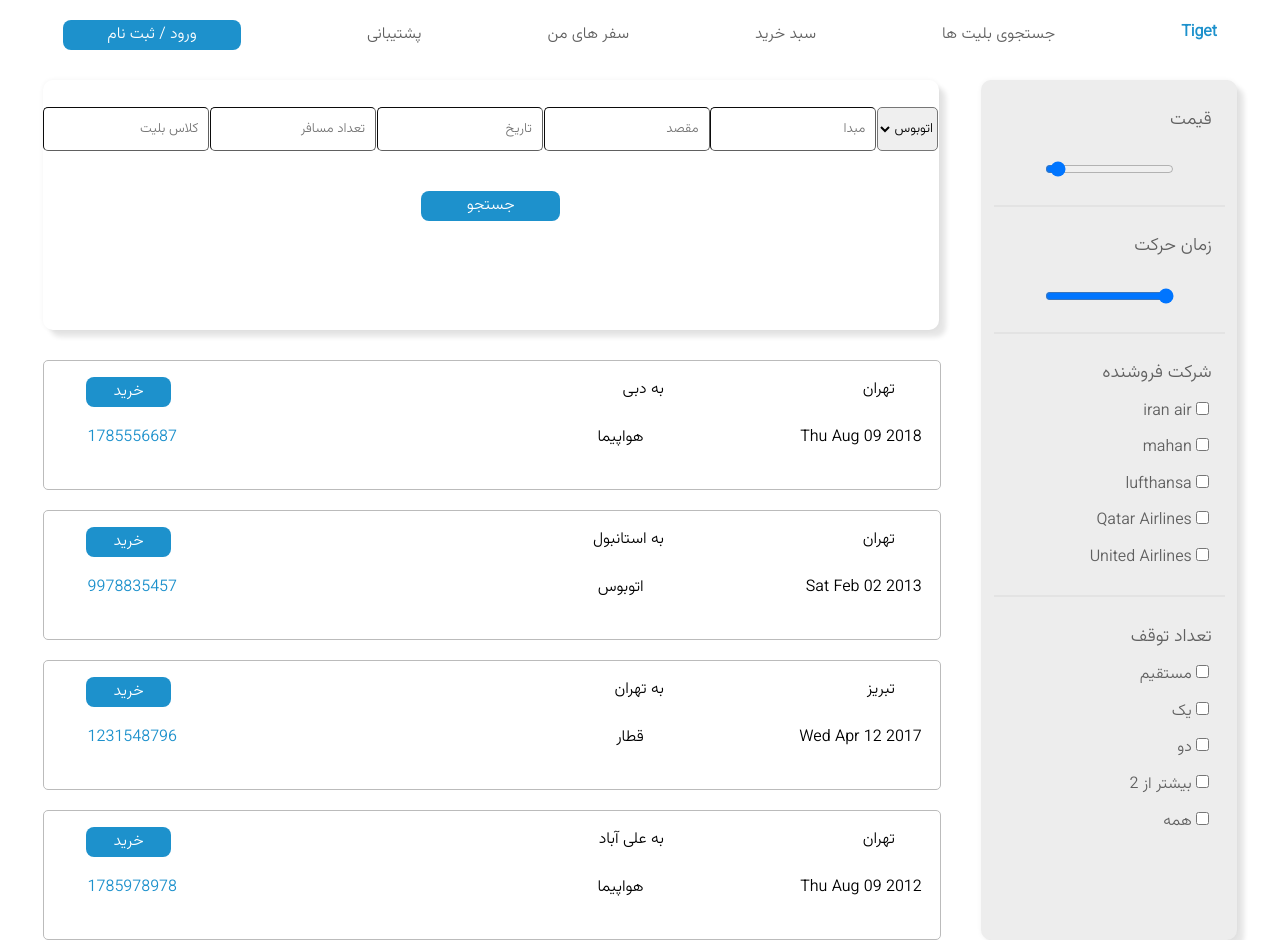
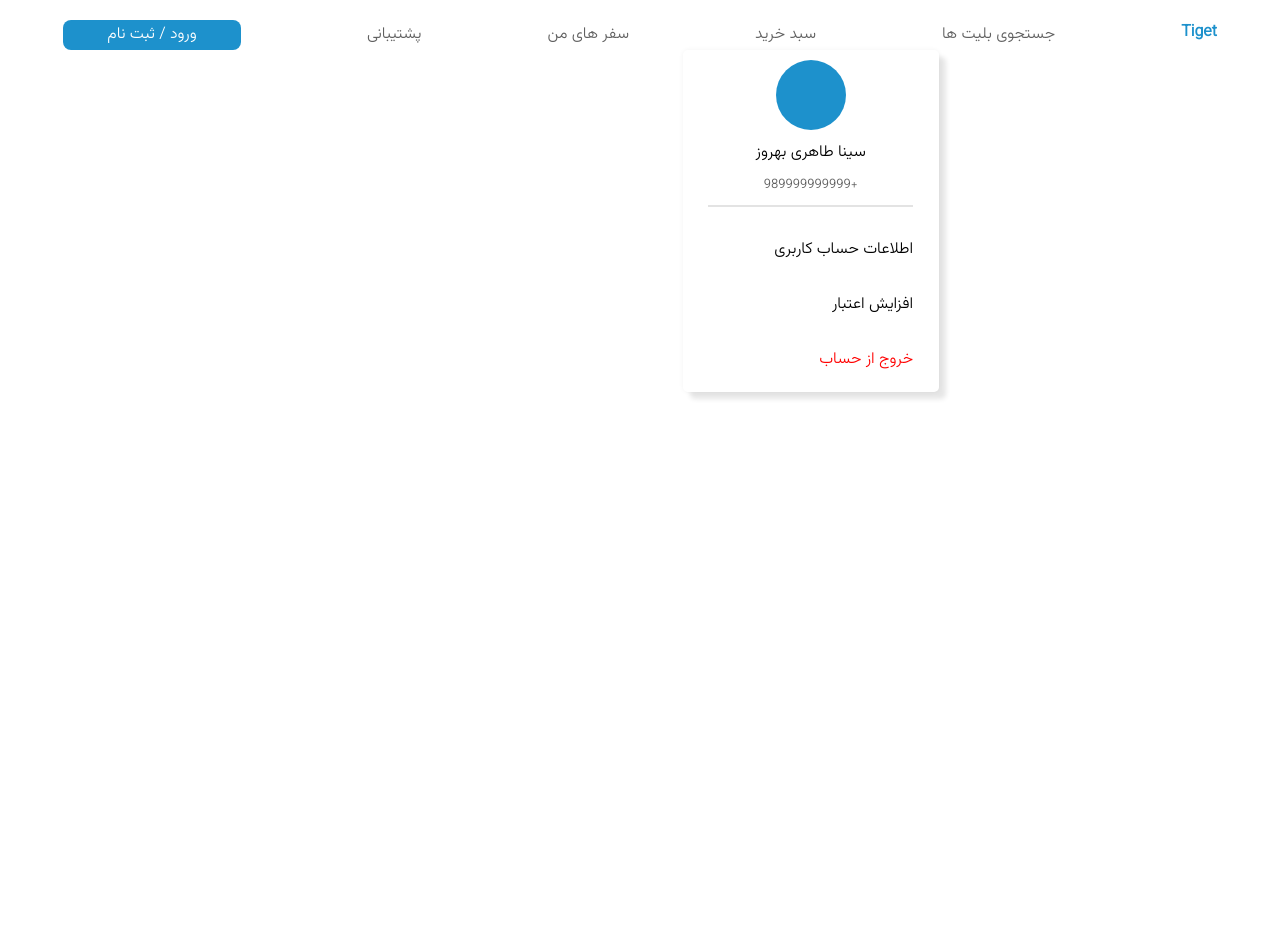
Before and after one commit to TiGet-SBU/TiGet_Frontend, a React (Create React App) app in the folder tiget-front/: page / in a window 1280 px wide. After the commit the page ends 800 px from the top, so only its background shows below. Built offline with nearby package versions, Linux system fonts and the light colour scheme.

Commit message:
added right bar for account page

```diff
--- a/tiget-front/src/App.tsx
+++ b/tiget-front/src/App.tsx
@@ -2,10 +2,11 @@ import React from 'react';
 import LandingPage from './Pages/LandingPage/LandingPage';
 import LoginPage from './Pages/LoginPage/LoginPage';
 import SearchPage from './Pages/SearchPage/SearchPage';
+import AccountPage from './Pages/AccountPage/AccountPage';
 function App() {
   return (
     <div >
-      <SearchPage/>
+      <AccountPage/>
     </div>
   );
 }
--- a/tiget-front/src/FakeData/fakeData.tsx
+++ b/tiget-front/src/FakeData/fakeData.tsx
@@ -11,7 +11,22 @@ export type Ticket = {
    vehicle : string,
    price : number
 }
+export type Account = {
+  first_name : string,
+  last_name : string,
+  password : string,
+  birth_date : Date,
+  email : string,
+  phone_number : string
+}
 const img = require("../Resources/destination.jpg");
+export const sina : Account = {first_name : "سینا",
+                               last_name : "طاهری بهروز",
+                               password : "123456",
+                               birth_date : new Date("2019-4-5"),
+                               email : "sinatb.dev@gmail.com",
+                               phone_number : "+989999999999"};
+
 export const fakePreview: Preview[] = [
    {name: "تهران", Vehicle : "اتوبوس", description : "پایتخت ایران",image : img },
    {name: "تبریز", Vehicle : "قطار", description : "شهر دل انگیز",image : img },
@@ -23,18 +38,18 @@ export const fakePreview: Preview[] = [
    {src: "تهران" , dst:"استانبول",time: new Date("2013-2-2"), vehicle:"اتوبوس", price:9978835457},
    {src: "تبریز" , dst:"تهران",time: new Date("2017-4-12"), vehicle:"قطار", price:1231548796},
    {src: "تهران" , dst:"علی آباد",time: new Date("2012-8-9"), vehicle:"هواپیما", price:1785978978},
- ]
+ ];
  export const fakeAirLines: string[] = [
    "iran air",
    "mahan",
    "lufthansa",
    "Qatar Airlines",
    "United Airlines"
- ]
+ ];
  export const types: string[] = [
    "مستقیم",
    "یک",
    "دو",
    "بیشتر از 2",
    "همه"
- ]
+ ];
--- a/tiget-front/src/Pages/AccountPage/AccountPage.css
+++ b/tiget-front/src/Pages/AccountPage/AccountPage.css
@@ -0,0 +1,52 @@
+.main-flex{
+    direction: rtl;
+    display: flex;
+    flex-direction: row;
+    justify-content: space-evenly;
+}
+.image
+{
+    width: 70px;
+    height: 70px;
+    border-radius: 40px;
+    background-color: var(--main-color);
+}
+.ph{
+    color: var(--text-gray-color);
+    font-size: small;
+}
+.line{
+    background-color : var(--line-color);
+    width: 80%;
+    height: 2px;
+}
+.holder
+{
+    width: 100%;
+    margin-top: 10px;
+    display: flex;
+    justify-content: center;
+}
+.right-side
+{
+    width: 20%;
+    border-radius: 5px;
+    box-shadow: 0 0 5px rgba(0,0,0,.05), 7px 7px 5px rgba(0,0,0,.1);
+    display: flex;
+    flex-direction: column;
+    justify-content: center;
+}
+.state-button
+{
+    margin-top: 30px;
+    margin-right: 10%;
+}
+.right-side-state-holder{
+    width: 100%;
+}
+.exit{
+    margin-top: 30px;
+    margin-right: 10%;
+    margin-bottom: 20px;
+    color: red;
+}
--- a/tiget-front/src/Pages/AccountPage/AccountPage.tsx
+++ b/tiget-front/src/Pages/AccountPage/AccountPage.tsx
@@ -1,9 +1,67 @@
-import React from 'react'
+import React from 'react';
+import Navbar from '../../Components/Navbar/Navbar';
+import { Account, sina } from '../../FakeData/fakeData';
+import './AccountPage.css';
+const UserDataCard = () => {
+  return <>
+  </>
+}
+const UserBalanceCard = () => {
+  return <>
+  </>
+}
+const RightSide : React.FC<{account : Account}> = ({account}) => {
+  return <div className='right-side'>
+    <div className='right-side-content-holder'>
+      <div className='holder'>
+        <div className='image'>
+        </div>
+      </div>
+      <div className='holder'>
+        {account.first_name + " " + account.last_name}
+      </div>
+      <div className='holder'>
+        <div className='ph'>
+          {account.phone_number}
+        </div>
+      </div>
+    </div>
+    <div className='right-side-state-holder'>
+      <div className='holder'>
+        <div className='line'></div>
+      </div>
+      <div className='state-button'>
+        اطلاعات حساب کاربری
+      </div>
+      <div className='state-button'>
+        افزایش اعتبار
+      </div>
+      <div className='exit'>
+        خروج از حساب
+      </div>
+    </div>
+  </div>
+}
+const AccountPage = () => {
+  //page = 0 => user data
+  //page = 1 => increase money
+  const [page,setPage] = React.useState(0);
+  function handlePageChange(newPage : number) {
+    setPage(newPage);
+  }
+  return (
+    <div className='account-holder'>
+      <Navbar/>
+      <div className='main-flex'>
 
-const AccountPage = () => {
-  return (
-    <div>AccountPage</div>
+        <RightSide account={sina}/>
+        <div className='left-flex'>
+          {
+            page === 0 ? (<UserDataCard/>) : (<UserBalanceCard/>)
+          }
+        </div>
+      </div>
+    </div>
   )
 }
-
 export default AccountPage
--- a/tiget-front/src/index.css
+++ b/tiget-front/src/index.css
@@ -3,6 +3,7 @@
   --main-color : #1D91CC;
   --main-color-hover: #6fa3bd;
   --text-white-color : #FFFFFF;
+  --line-color : #e3e3e3;
 }
 body {
   margin: 0;
```
